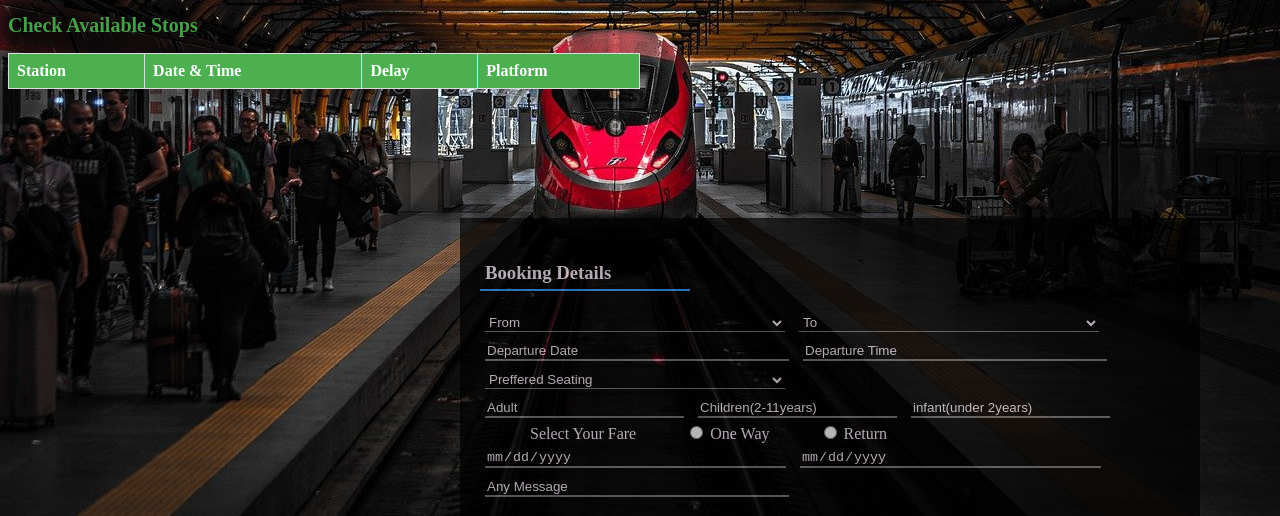
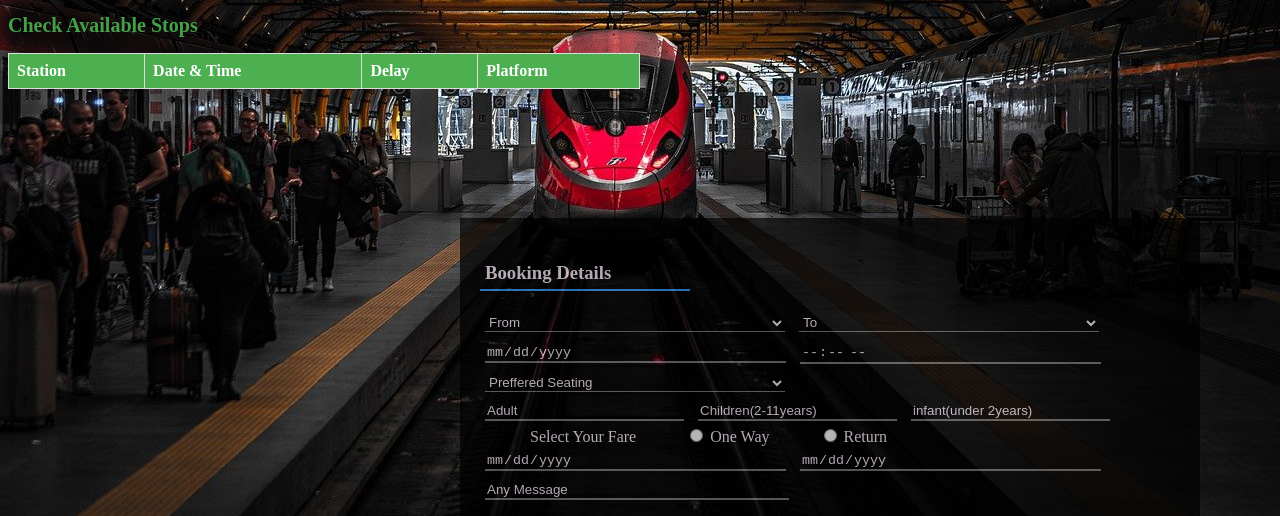
Before and after one commit to valdez91/Railway-Navigator-Booking-Project, a plain HTML site: page index.html in a window 1280 px wide. Shown: the part 282-798 px from the top of the page. Drawn offline with Linux system fonts and the light colour scheme; no server answers.

Commit message:
Railway-booking-application

```diff
--- a/index.html
+++ b/index.html
@@ -79,8 +79,8 @@
                     </select>
 
 
-                    <input type="text" id="input-group" class="date" placeholder="Departure Date">
-                    <input type="text" id="input-group" class="time" placeholder="Departure Time">
+                    <input type="date" id="input-group" class="date" placeholder="Departure Date">
+                    <input type="time" id="input-group" class="time" placeholder="Departure Time">
 
 
                     <select id="input-group"  style="background: black;">
@@ -104,7 +104,6 @@
                     <label class="text-white" for="input-group">Return</label>
                 </div>
                 <div id="input4">
-
                     <input type="date" id="input-group" placeholder="Return Date" >
                     <input type="date" id="input-group" placeholder="Return time" >
                     <input type="text" id="input-group" placeholder="Any Message">
```
